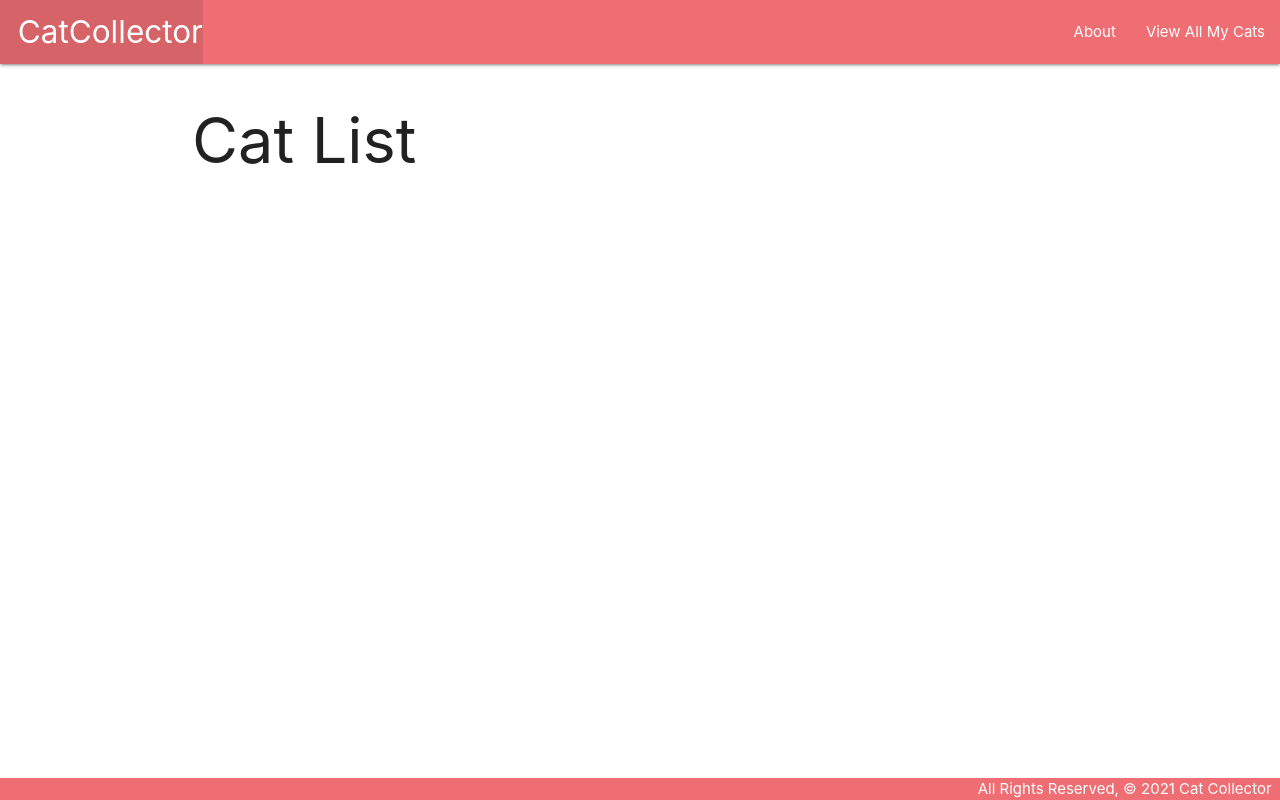
After one commit to seraficaj/607_cat_collector, a Django app: template main_app/templates/cats/index.html in a window 1280 px wide. The commit adds this page. Run offline with Django 3.2, Linux system fonts and the light colour scheme; the template is opened without the code that fills it, so the values that code supplies are empty.

Commit message:
Cat Collectors, index page, Class Cats in views.py

```diff
--- /dev/null
+++ b/main_app/static/css/style.css
@@ -0,0 +1,14 @@
+body {
+    display: flex;
+    min-height: 100vh;
+    flex-direction: column;
+  }
+
+  main {
+    flex: 1 0 auto;
+  }
+
+  footer.page-footer {
+    padding-top: 0;
+    text-align: right;
+  }
--- /dev/null
+++ b/main_app/templates/base.html
@@ -0,0 +1,41 @@
+{% load static %}
+<!DOCTYPE html>
+<html lang="en">
+  <head>
+    <meta charset="UTF-8" />
+    <meta name="viewport" content="width=device-width, initial-scale=1.0" />
+    <meta http-equiv="X-UA-Compatible" content="ie=edge" />
+    <title>Cat Collector</title>
+    <link
+      rel="stylesheet"
+      href="https://cdnjs.cloudflare.com/ajax/libs/materialize/1.0.0/css/materialize.min.css"
+    />
+    <link rel="stylesheet" type="text/css" href="{% static 'css/style.css' %}">
+  </head>
+  <body>
+    <header class="navbar-fixed">
+      <nav>
+        <div class="nav-wrapper">
+          <ul>
+            <li>
+              <a href="/" class="left brand-logo">&nbsp;&nbsp;CatCollector</a>
+            </li>
+          </ul>
+          <ul class="right">
+            <li><a href="/about">About</a></li>
+            <li><a href="/cats">View All My Cats</a></li>
+          </ul>
+        </div>
+      </nav>
+    </header>
+    <main class="container">
+        {% block content %}
+        {% endblock %}
+    </main>
+    <footer class="page-footer">
+      <div class="right">
+        All Rights Reserved, &copy; 2021 Cat Collector &nbsp;
+      </div>
+    </footer>
+  </body>
+</html>
--- /dev/null
+++ b/main_app/templates/cats/index.html
@@ -0,0 +1,21 @@
+{% extends 'base.html' %}
+{% block content %}
+
+<h1>Cat List</h1>
+
+{% for cat in cats %}
+  <div class="card">
+    <div class="card-content">
+      <span class="card-title">{{ cat.name }}</span>
+      <p>Breed: {{ cat.breed }}</p>
+      <p>Description: {{ cat.description }}</p>
+      {% if cat.age > 0 %}
+        <p>Age: {{ cat.age }}</p>
+      {% else %}
+        <p>Age: Kitten</p>
+      {% endif %}
+    </div>
+  </div>
+{% endfor %}
+
+{% endblock %}
--- a/main_app/urls.py
+++ b/main_app/urls.py
@@ -3,5 +3,6 @@
 
 urlpatterns = [
     path('', views.home, name='home'),
-    path('about', views.about, name="about")
+    path('about', views.about, name='about'),
+    path('cats/', views.cats_index, name='index')
 ]
```
Also changed, not shown: main_app/templates/about.html (+6 -15 lines), main_app/views.py (+17 -0 lines).
